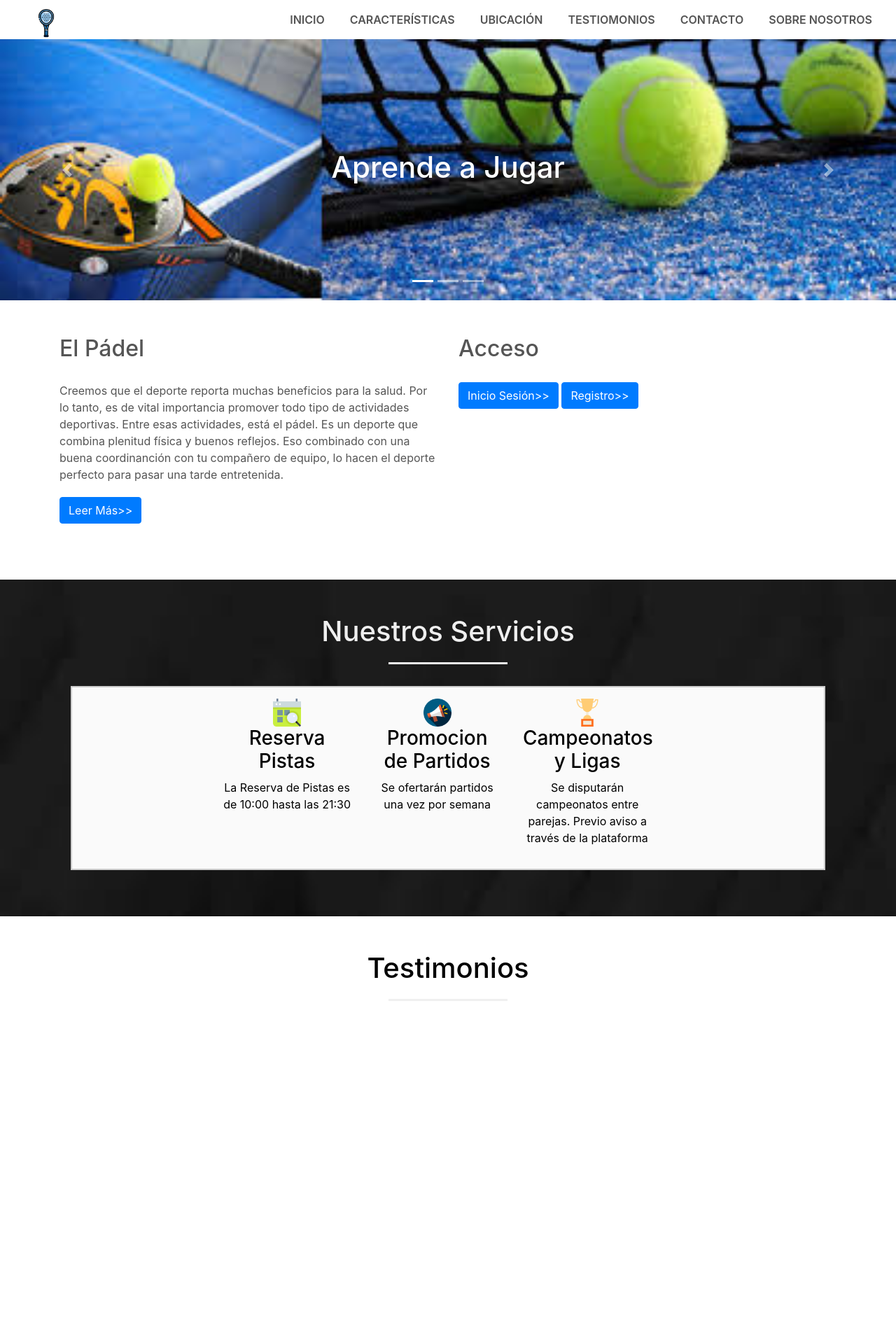
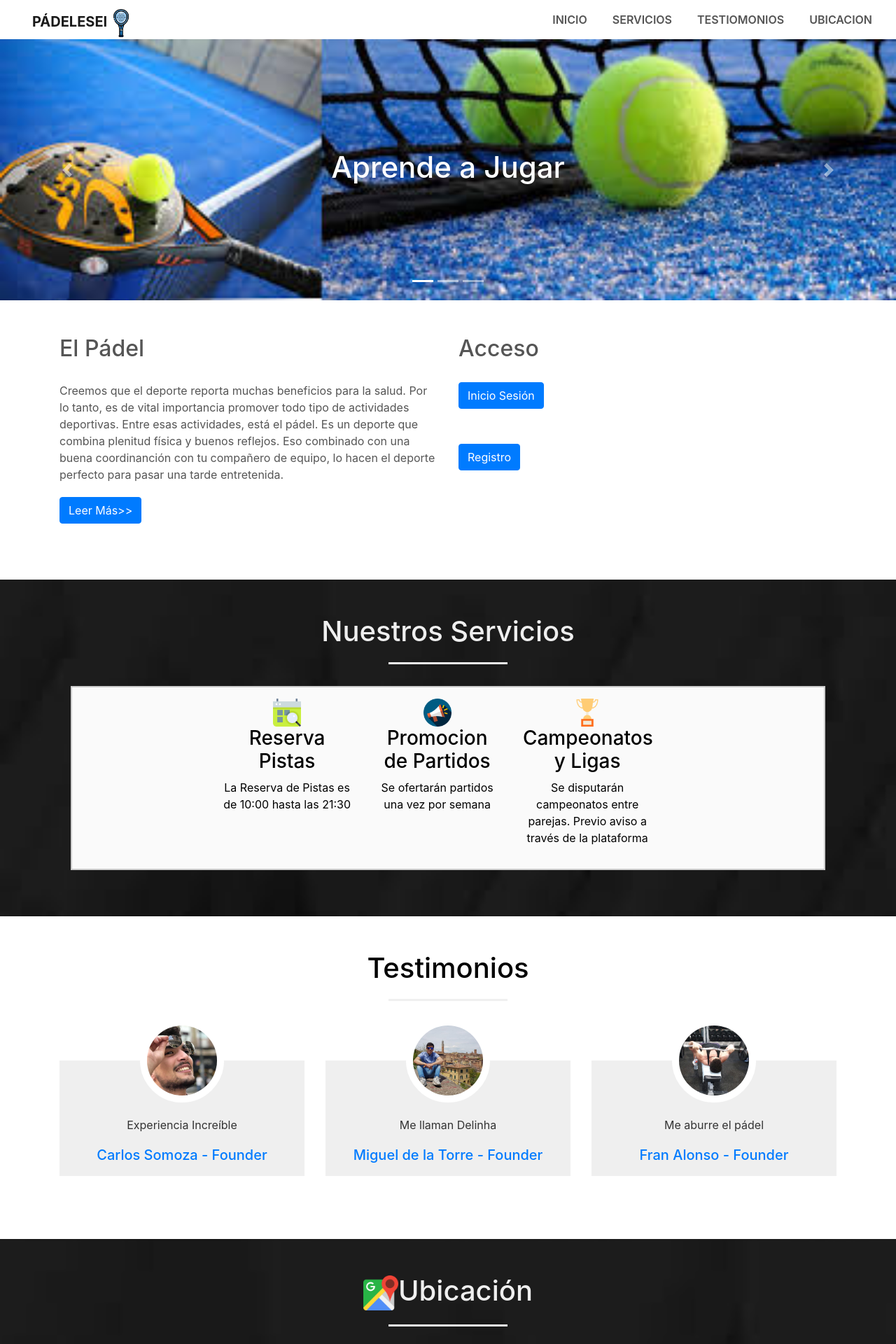
Before and after one commit to fraanaalonso/Padel_Web, a PHP site: page / in a window 1280 px wide. Shown: the top 1920 px of the page at 70% size. Before the commit the page ends 1430 px from the top, so only its background shows below. Run offline with PHP 8.4, Linux system fonts and the light colour scheme.

Commit message:
Nuevos cambios
Nuevos cambios en html y css. Página de presentación terminada

```diff
--- a/css/style.css
+++ b/css/style.css
@@ -147,3 +147,128 @@
 	padding-top: 50px;
 	padding-bottom: 50px;
 }
+
+.user{
+	width: 200px;
+	height: 200px;
+}
+
+#testimonials .row {
+	margin-top: 30px;
+}
+.col-md-4{
+	margin: 40px auto;
+}
+
+.profile{
+	padding: 70px 10px 10px;
+	background-color: #efefef;
+}
+
+.user{
+	width: 120px;
+	height: 120px;
+	border-radius: 50%;
+}
+
+.profile img{
+	top: -60px;
+	position: absolute;
+	left: calc(50% - 60px);
+	border: 10px solid #fff;
+}
+
+.profile h3{
+	font-size: 20px;
+	margin-top: 15px;
+	color: #007bff;
+}
+
+#testimonials{
+	font-size: 12px;
+	color: #333;
+}
+
+blockquote{
+	font-size: 16px;
+	line-height: 30px;
+
+}
+
+blockquote::before{
+	content: '\93';
+	font-size: 50px;
+	color: #007bff;
+	position: relative;
+	line-height: 20px;
+	bottom: -15px;
+	right: 5px;
+}
+
+
+blockquote::after{
+	content: '\94';
+	font-size: 50px;
+	color: #007bff;
+	position: relative;
+	line-height: 10px;
+	bottom: -15px;
+	left: 5px;
+}
+
+.profile:hover{
+	box-shadow: 0 0 15px 5px rgba(0,0,0,0.2);
+	cursor: pointer;
+	transition: 0.5s;
+}
+
+
+
+/*Ubicación*/
+
+#ubicacion{
+	padding-top: 50px;
+	padding-bottom: 50px;
+	background-image: url(../img/services.jpg);
+	background-size: cover;
+	background-position: center;
+	color: #000 !important;
+	background-attachment: fixed;
+}
+
+#ubicacion .row {
+	margin-top: 30px;
+}
+
+#ubicacion h1{
+	text-align: center;
+	color: #efefef !important;
+	padding-bottom: 10px;
+}
+#ubicacion h1::after{
+	content: '';
+	background: #efefef;
+	display: block;
+	height: 3px;
+	width: 170px;
+	margin: 20px auto 5px;
+}
+
+#mapa{
+	padding-left: 15%;
+}
+
+/*Footer*/
+
+#footer{
+	background-color: #333;
+	color: #fff;
+	padding: 12px;
+
+}
+
+.fa-heart-o{
+	margin: 3px;
+	color: red;
+
+}
--- a/index.html
+++ b/index.html
@@ -21,7 +21,7 @@
 
     <section id="nav-bar">
         <nav class="navbar navbar-expand-lg navbar-light">
-  <a class="navbar-brand" href="#"><img src="img/logo.png" width="40" height="40"></a>
+  <a class="navbar-brand" href="#"><strong>PÁDELESEI</strong><img src="img/logo.png" width="40" height="40"></a>
   <button class="navbar-toggler" type="button" data-toggle="collapse" data-target="#navbarNav" aria-controls="navbarNav" aria-expanded="false" aria-label="Toggle navigation">
     <span class="navbar-toggler-icon"></span>
   </button>
@@ -31,19 +31,13 @@
         <a class="nav-link" href="#">INICIO</a>
       </li>
       <li class="nav-item">
-        <a class="nav-link" href="#">CARACTERÍSTICAS</a>
+        <a class="nav-link" href="#services">SERVICIOS</a>
       </li>
       <li class="nav-item">
-        <a class="nav-link" href="#">UBICACIÓN</a>
+        <a class="nav-link" href="#testimonials">TESTIOMONIOS</a>
       </li>
       <li class="nav-item">
-        <a class="nav-link" href="#">TESTIOMONIOS</a>
-      </li>
-      <li class="nav-item">
-        <a class="nav-link" href="#">CONTACTO</a>
-      </li>
-      <li class="nav-item">
-        <a class="nav-link" href="#">SOBRE NOSOTROS</a>
+        <a class="nav-link" href="#">UBICACION</a>
       </li>
     </ul>
   </div>
@@ -112,8 +106,8 @@
 
                 <div class="col-md-6">
                     <h2>Acceso</h2>
-                    <button type="button" class="btn btn-primary"> Inicio Sesión>></button>
-                    <button type="button" class="btn btn-primary"> Registro>></button>
+                    <button type="button" class="btn btn-primary"> Inicio Sesión</button><br>
+                    <button type="button" class="btn btn-primary"> Registro</button><br>
                 </div>
 
             </div>
@@ -174,11 +168,70 @@
             <div class="row">
                     <div class="col-md-4 text-center">
 
+                    	<div class="profile">
+                    		<img src="img/user1.jpg" class="user">
+                    		<blockquote>Experiencia Increíble</blockquote>
+                    		<h3>Carlos Somoza - <span>Founder</span></h3>
+                    	</div>
+
+                    </div>
+
+                     <div class="col-md-4 text-center">
+
+                      <div class="profile">
+                        <img src="img/user2.jpg" class="user">
+                        <blockquote>Me llaman Delinha</blockquote>
+                        <h3>Miguel de la Torre - <span>Founder</span></h3>
+                      </div>
+
+                    </div>
+
+                     <div class="col-md-4 text-center">
+
+                      <div class="profile">
+                        <img src="img/user3.jpg" class="user">
+                        <blockquote>Me aburre el pádel</blockquote>
+                        <h3>Fran Alonso - <span>Founder</span></h3>
+                      </div>
+
                     </div>
             </div>
         </div>
     </section>
 
 
+    <section id="ubicacion">
+
+      <div class="container">
+         <h1><img src="./img/google.png" width="50px" height="50px"></img>Ubicación</h1>
+        <div class="row">
+
+         <div id="mapa">
+
+          <p></p>
+           <iframe src="https://www.google.com/maps/embed?pb=!1m18!1m12!1m3!1d2948.88743147561!2d-7.855478699999962!3d42.344923300000005!2m3!1f0!2f0!3f0!3m2!1i1024!2i768!4f13.1!3m3!1m2!1s0xd2ffebeb1855a8f%3A0xbb2380c0a6827554!2sESEI%20-%20Escola%20Superior%20de%20Enxe%C3%B1er%C3%ADa%20Inform%C3%A1tica!5e0!3m2!1ses!2ses!4v1570292307476!5m2!1ses!2ses" width="800" height="600" frameborder="0" style="border:0;" allowfullscreen=""></iframe>
+         </div>
+
+
+       </div>
+
+      </div>
+
+    </section>
+
+
+    <!---Footer------->
+
+    <section id="footer">
+
+      <div class="container text-center">
+
+        <p>Hecho con <i class="fa fa-heart-o " ></i> Pádel ESEI</p>
+
+      </div>
+
+    </section>
+
+
 </body>
 </html>
```
Also changed, not shown: img/google.png (added), img/user1.jpg (added), img/user2.jpg (added), img/user3.jpg (added).
